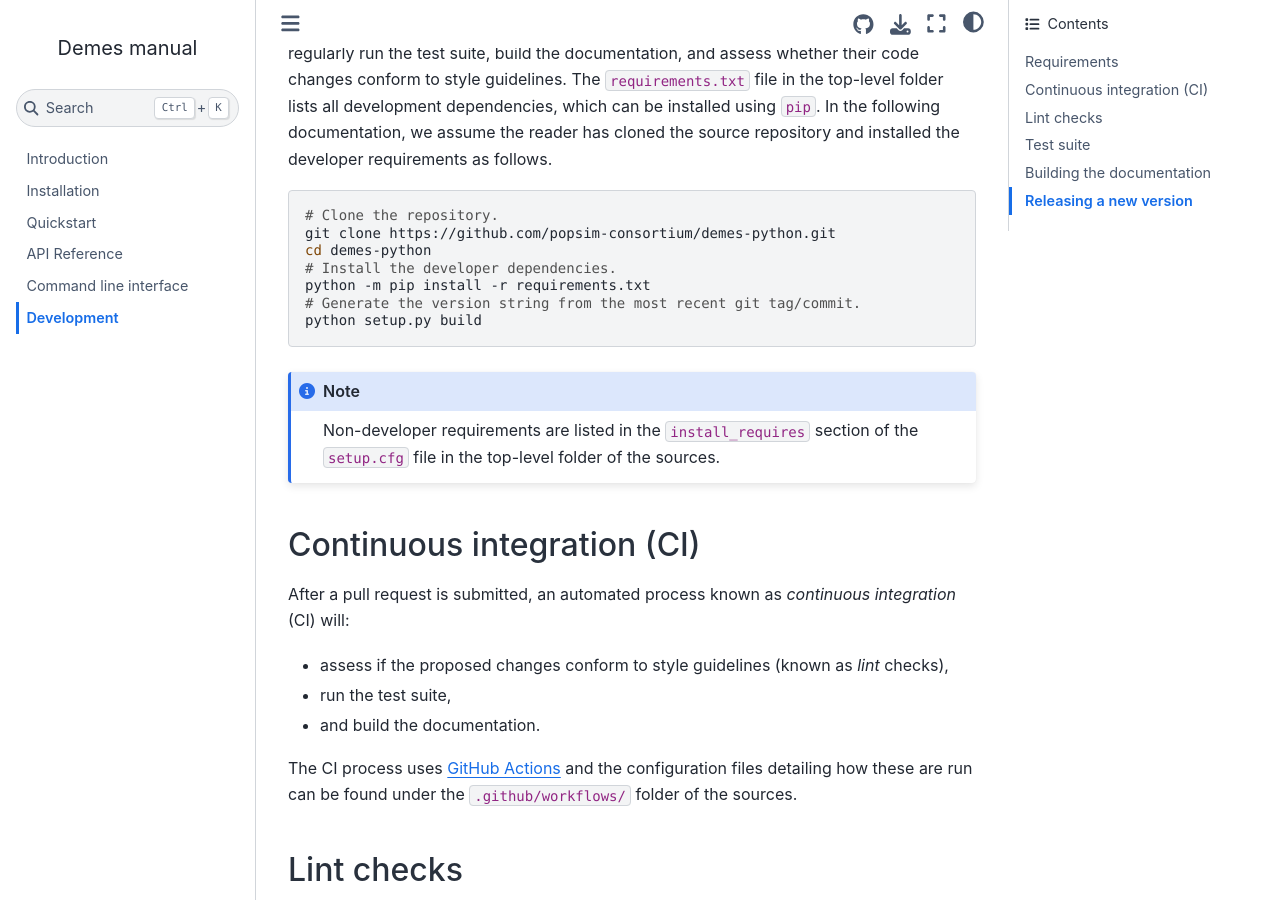
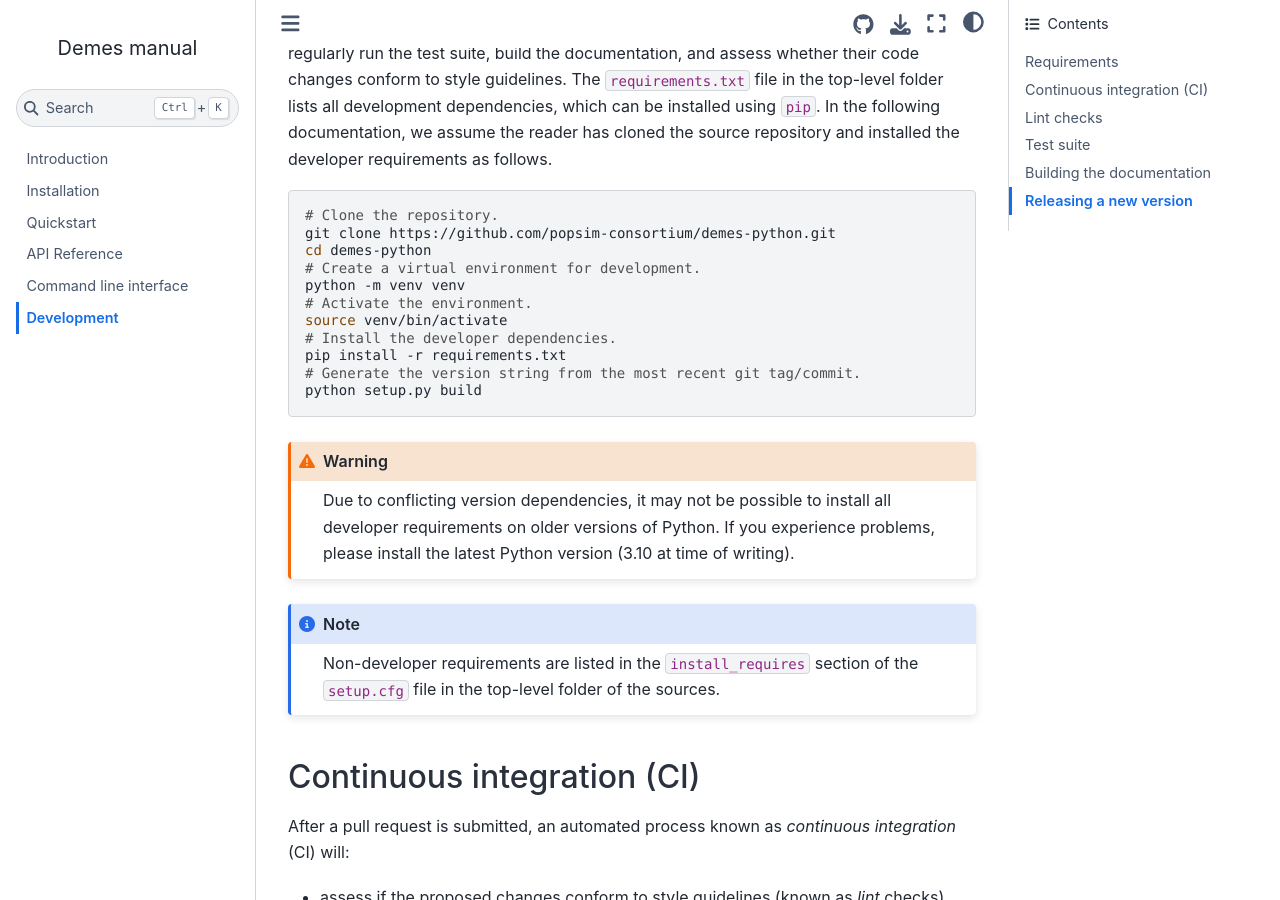
Before and after one commit to popsim-consortium/demes-python, a Jupyter Book: the page built from docs/development.md, in a window 1280 px wide and 900 px high, scrolled down 298 px. Built offline with Jupyter Book 1.0.4 settings and Sphinx 7.4.7 and the Sphinx Book theme 1.1.4, drawn with Linux system fonts in a browser that asks for light colours.

Commit message:
Update github runners; devs should use Python 3.10.

````diff
--- a/docs/development.md
+++ b/docs/development.md
@@ -21,10 +21,20 @@ follows.
 # Clone the repository.
 git clone https://github.com/popsim-consortium/demes-python.git
 cd demes-python
+# Create a virtual environment for development.
+python -m venv venv
+# Activate the environment.
+source venv/bin/activate
 # Install the developer dependencies.
-python -m pip install -r requirements.txt
+pip install -r requirements.txt
 # Generate the version string from the most recent git tag/commit.
 python setup.py build
+```
+
+```{warning}
+Due to conflicting version dependencies, it may not be possible to install
+all developer requirements on older versions of Python. If you experience
+problems, please install the latest Python version (3.10 at time of writing).
 ```
 
 ```{note}
````
Also changed, not shown: 5 other files.
